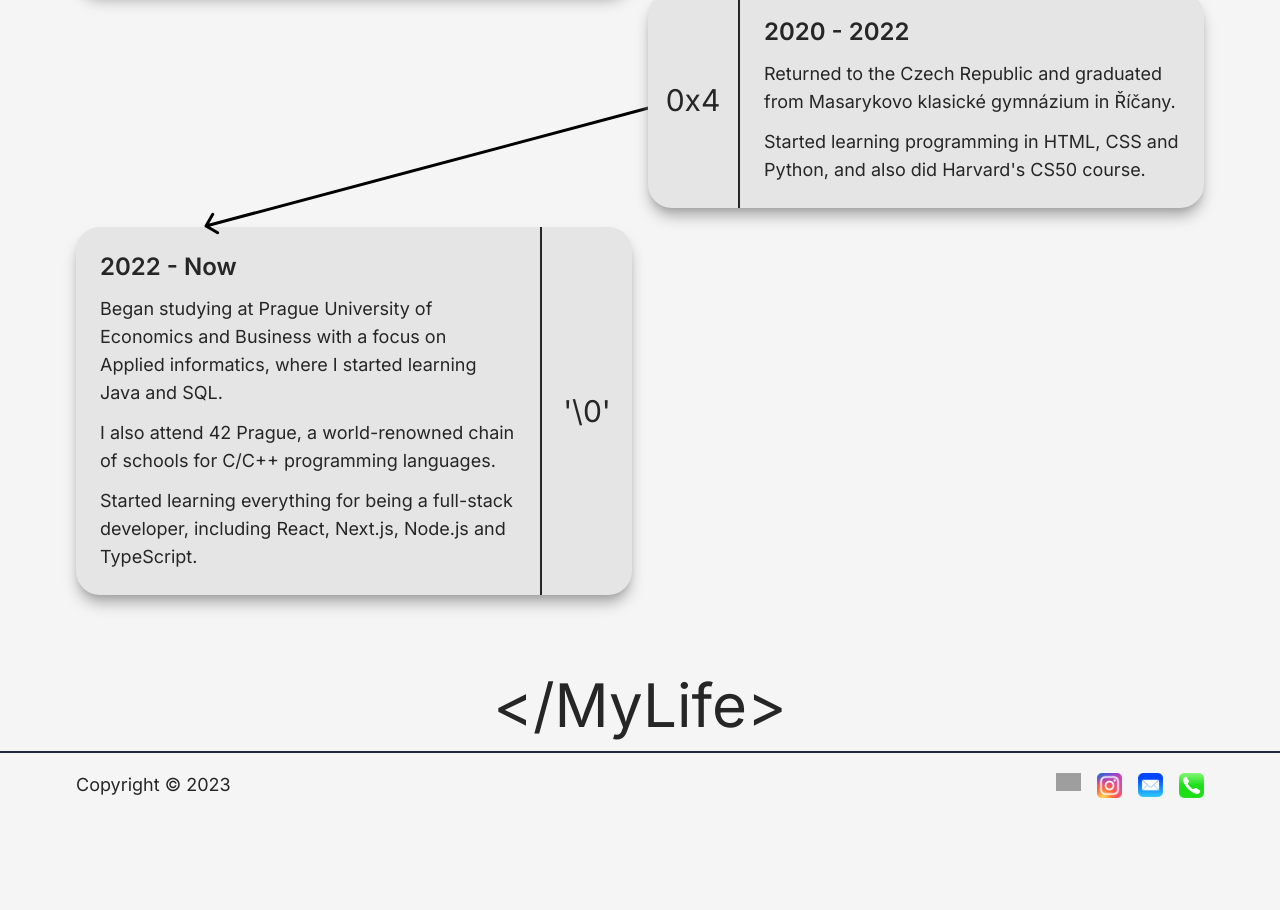
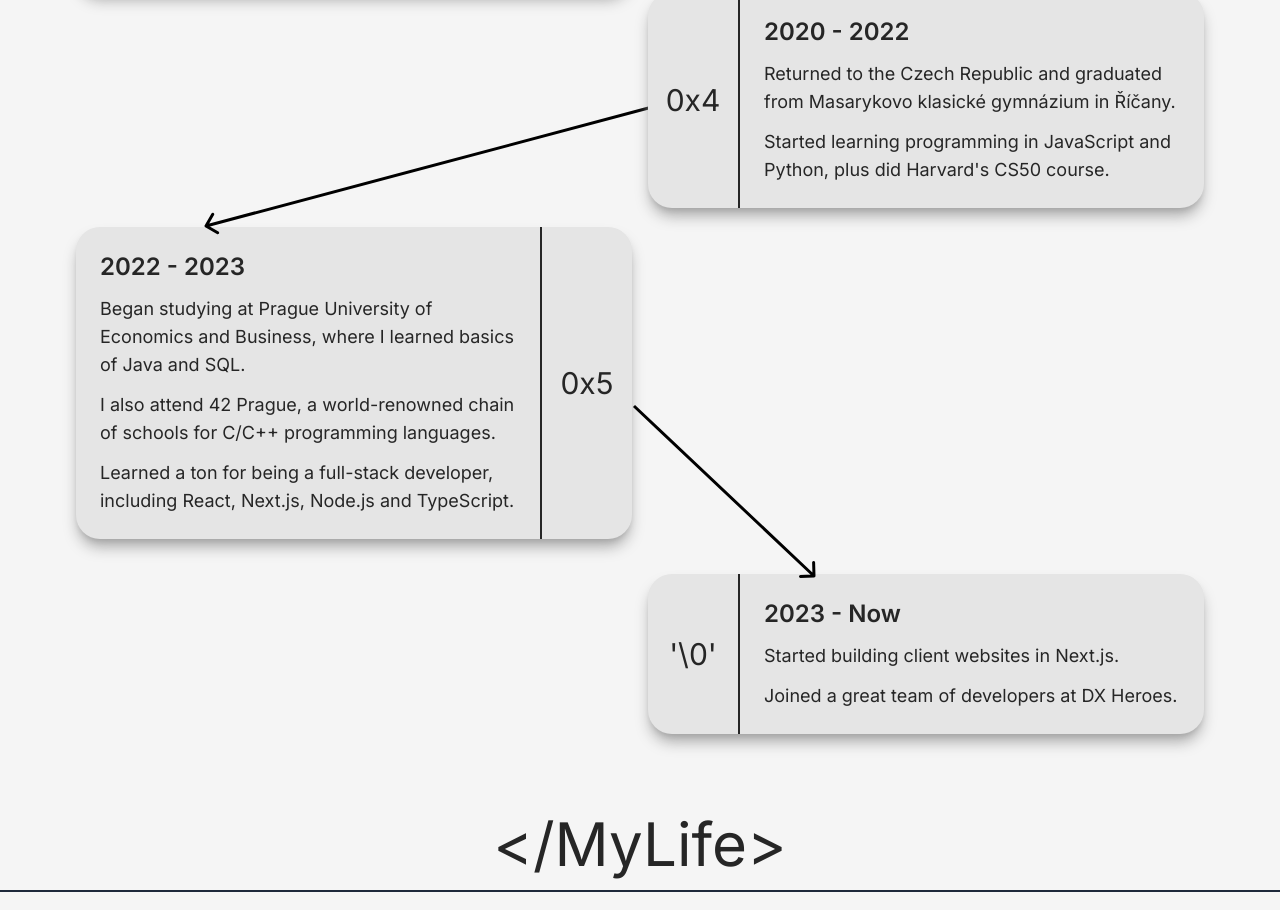
Before and after one commit to jirulak02/personal-website, a Next.js app: page /my-life in a window 1280 px wide. Shown: the part 844-1754 px from the top of the page. Before the commit the page ends 1661 px from the top, so only its background shows below. Built offline with nearby package versions, Linux system fonts and the light colour scheme; grey boxes are pictures that could not be loaded.

Commit message:
rugby website

```diff
--- a/app/contact/page.tsx
+++ b/app/contact/page.tsx
@@ -19,9 +19,8 @@ export default function Contact() {
 					<Card className="col-span-3">
 						<h3>Get in touch</h3>
 						<p>
-							If I have sparked your interest or if you have any
-							additional questions, please don't hesitate to reach
-							out to me.
+							If I have sparked your interest for collaboration,
+							please don't hesitate to reach out to me.
 						</p>
 						<p>
 							Here is my contact information, listed in order of
--- a/components/HomePage/AboutMe.tsx
+++ b/components/HomePage/AboutMe.tsx
@@ -20,9 +20,8 @@ export default function AboutMe() {
 							family in the United States.
 						</p>
 						<p>
-							Currently, I am pursuing my education at the Prague
-							University of Economics and Business with a plan to
-							quit once I land a job.
+							Currently, I am getting started in the workforce
+							while pursuing my education at 42 Prague.
 						</p>
 						<div className="text-right">
 							<Link href="/my-life" className="underline">
@@ -41,7 +40,7 @@ export default function AboutMe() {
 					<p>
 						For those who believe that you can learn a lot about
 						someone from what they drink, my favorite beer is Kozel
-						11°, with Plzeň being a bit further in second.
+						11°, but Plzeň is alright too I guess.
 					</p>
 					<div className="text-right">
 						<Link href="/hobbies" className="underline">
@@ -54,8 +53,8 @@ export default function AboutMe() {
 						<h3>My projects</h3>
 						<p>
 							I have worked on a bunch of projects, from personal
-							endeavors to coursework at Harvard's CS50 and group
-							projects as part of the 42 Prague school program.{" "}
+							endeavors to client websites and group projects as
+							part of the 42 Prague school.{" "}
 						</p>
 						<p>
 							One of my most significant accomplishments to date
--- a/components/HomePage/Greeting.tsx
+++ b/components/HomePage/Greeting.tsx
@@ -8,9 +8,9 @@ export default function Greeting() {
 				<h3>Greetings</h3>
 				<p>
 					Welcome to my personal website! My name is Jiří and I am a
-					young and motivated programmer with a passion for coding,
-					problem-solving and design. I am currently looking for a
-					full-time job as a front-end Next.js/React developer.
+					young and motivated software engineer with a passion for
+					coding, problem-solving and design. I am currently starting
+					to work as a full-stack developer at DX Heroes.
 				</p>
 				<p>Hope you find my website informative and fun.</p>
 			</Card>
@@ -20,8 +20,8 @@ export default function Greeting() {
 					<p>
 						I have experience working with a variety of programming
 						languages, including the ones seen below. I'm not an
-						expert in any of them, but I'm a quick learner and can
-						become one, if you let me.
+						expert in any of them, but I'm a quick learner and
+						strive to be better every day.
 					</p>
 					<p>
 						My strong attention to detail and ability to think
--- a/components/MyLifePage/Story.tsx
+++ b/components/MyLifePage/Story.tsx
@@ -103,8 +103,8 @@ export default function Story() {
 								from Masarykovo klasické gymnázium in Říčany.
 							</p>
 							<p>
-								Started learning programming in HTML, CSS and
-								Python, and also did Harvard's CS50 course.
+								Started learning programming in JavaScript and
+								Python, plus did Harvard's CS50 course.
 							</p>
 						</div>
 					</div>
@@ -128,11 +128,10 @@ export default function Story() {
 				<Card noPadding>
 					<div className="grid md:grid-cols-4 lg:grid-cols-5 gap-6">
 						<div className="col-span-3 lg:col-span-4 space-y-3 p-6 md:pr-0">
-							<h3>2022 - Now</h3>
+							<h3>2022 - 2023</h3>
 							<p>
 								Began studying at Prague University of Economics
-								and Business with a focus on Applied
-								informatics, where I started learning Java and
+								and Business, where I learned basics of Java and
 								SQL.
 							</p>
 							<p>
@@ -140,13 +139,43 @@ export default function Story() {
 								of schools for C/C++ programming languages.
 							</p>
 							<p>
-								Started learning everything for being a
-								full-stack developer, including React, Next.js,
-								Node.js and TypeScript.
+								Learned a ton for being a full-stack developer,
+								including React, Next.js, Node.js and
+								TypeScript.
 							</p>
 						</div>
 						<div className="col-span-1 min-w-max hidden md:flex items-center justify-center border-l-2 border-neutral-800">
+							<h2>0x5</h2>
+						</div>
+					</div>
+				</Card>
+			</div>
+			<div className="md:mt-32 lg:mt-44">
+				<div className="relative -start-4 top-1 hidden md:block z-20">
+					<svg
+						width="184"
+						height="174"
+						viewBox="0 0 184 174"
+						fill="none"
+						xmlns="http://www.w3.org/2000/svg"
+					>
+						<path
+							d="M182.043 173.499C182.871 173.476 183.523 172.785 183.499 171.957L183.114 158.463C183.09 157.635 182.4 156.982 181.572 157.006C180.744 157.03 180.091 157.72 180.115 158.548L180.458 170.543L168.463 170.886C167.635 170.91 166.982 171.6 167.006 172.428C167.03 173.256 167.72 173.909 168.548 173.885L182.043 173.499ZM0.970065 3.09052L180.97 173.091L183.03 170.909L3.02994 0.90948L0.970065 3.09052Z"
+							fill="black"
+						/>
+					</svg>
+				</div>
+				<Card noPadding className="relative z-10">
+					<div className="grid md:grid-cols-4 lg:grid-cols-5 gap-6">
+						<div className="col-span-1 min-w-max hidden md:flex items-center justify-center border-r-2 border-neutral-800">
 							<h2>'\0'</h2>
+						</div>
+						<div className="col-span-3 lg:col-span-4 space-y-3 p-6 md:pl-0">
+							<h3>2023 - Now</h3>
+							<p>Started building client websites in Next.js.</p>
+							<p>
+								Joined a great team of developers at DX Heroes.
+							</p>
 						</div>
 					</div>
 				</Card>
--- a/components/ProjectsPage/OtherProjects.tsx
+++ b/components/ProjectsPage/OtherProjects.tsx
@@ -26,7 +26,8 @@ export default function OtherProjects() {
 				<Reveal>
 					<Card className="max-w-sm mx-auto">
 						<p>
-							Currently I'm building client projects in Next.js.
+							Currently I'm learning web principles I am missing
+							for my job.
 						</p>
 					</Card>
 				</Reveal>
--- a/components/ProjectsPage/SoloProjects.tsx
+++ b/components/ProjectsPage/SoloProjects.tsx
@@ -121,7 +121,7 @@ export default function SoloProjects() {
 								height="25"
 								alt="TypeScript language logo"
 							/>
-							<h4>Zelene staveni</h4>
+							<h4>Zelené stavění</h4>
 						</div>
 						<div className="flex justify-center">
 							<Image
```
Also changed, not shown: components/ProjectsPage/GroupProjects.tsx (+45 -38 lines), public/ProjectsPage/Rugby ricany.png (added), public/ProjectsPage/Rush-02.png (deleted).
